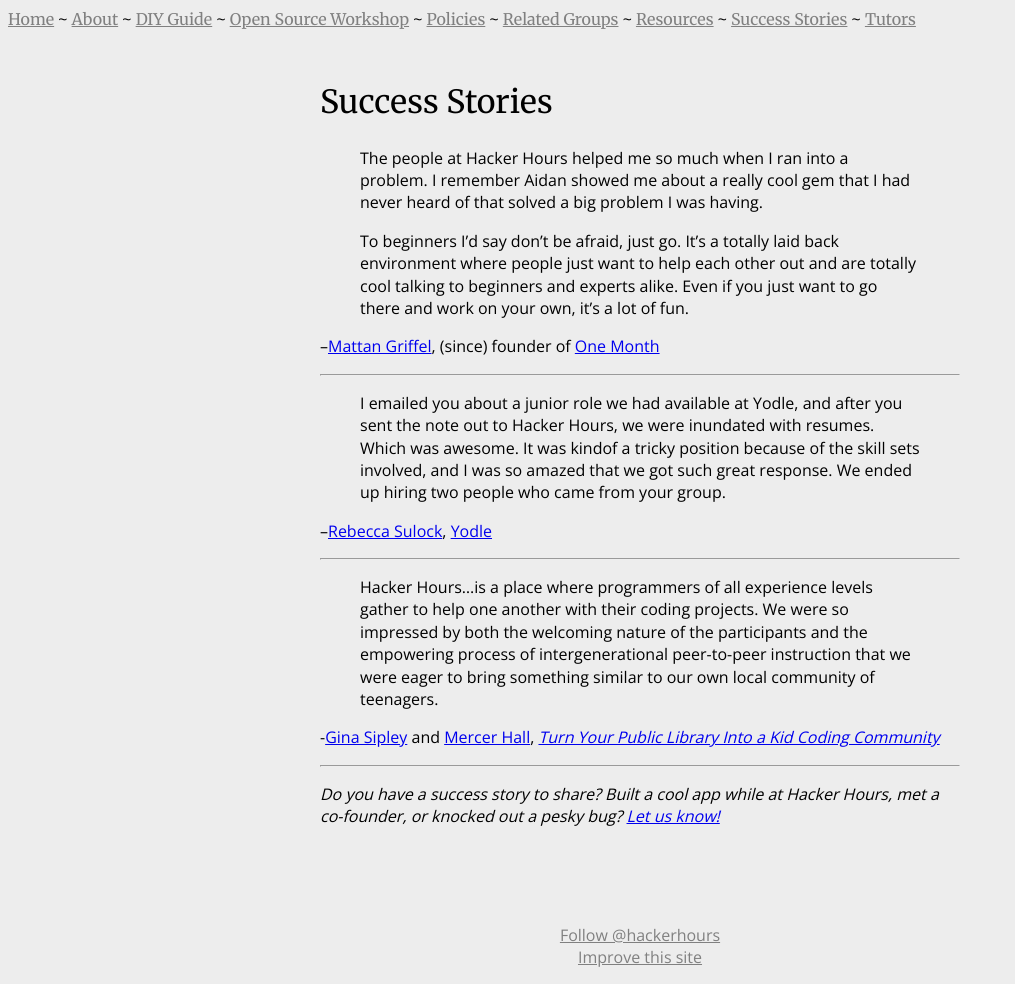
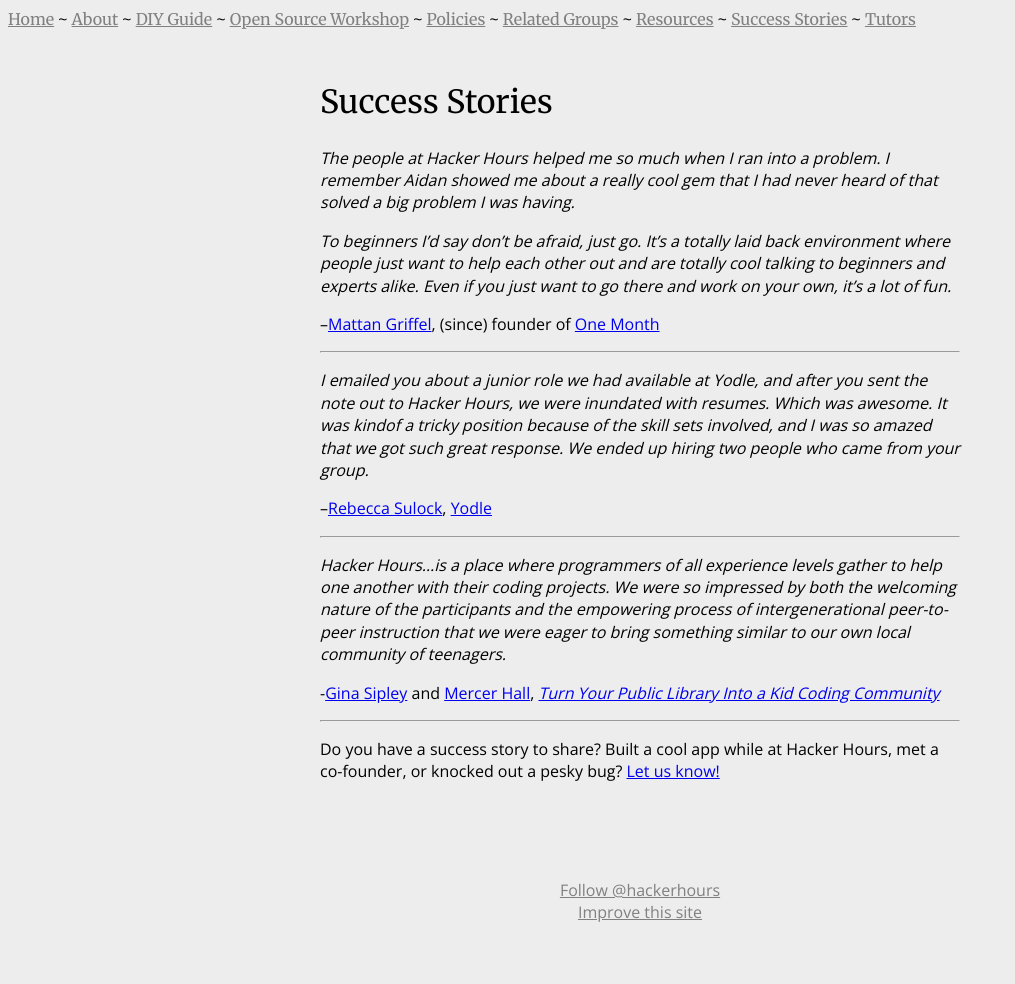
Before and after one commit to HackerHours/hackerhours.org, a Jekyll site: the page built from success-stories.md, in a window 1280 px wide. Shown: the whole page, without its empty margins (0-1015 px from the left). Built offline with Jekyll 4.4.1, drawn with Linux system fonts in a browser that asks for light colours; comment, search, counter and statistics services are not loaded; after the commit the page ends 940 px from its top, so only the background shows below that.

Commit message:
italicize success stories

```diff
--- a/_sass/base.scss
+++ b/_sass/base.scss
@@ -28,6 +28,11 @@
 pre code {
   border: none;
 }
+blockquote {
+  font-style: italic;
+  margin: 0;
+}
+
 .navbar a {
   font-family: 'Merriweather', serif;
   color: gray;
--- a/success-stories.md
+++ b/success-stories.md
@@ -23,4 +23,4 @@
 
 ---
 
-*Do you have a success story to share? Built a cool app while at Hacker Hours, met a co-founder, or knocked out a pesky bug?  [Let us know!](https://github.com/afeld/hackerhours.org/issues/new)*
+Do you have a success story to share? Built a cool app while at Hacker Hours, met a co-founder, or knocked out a pesky bug? [Let us know!](https://github.com/afeld/hackerhours.org/issues/new)
```
